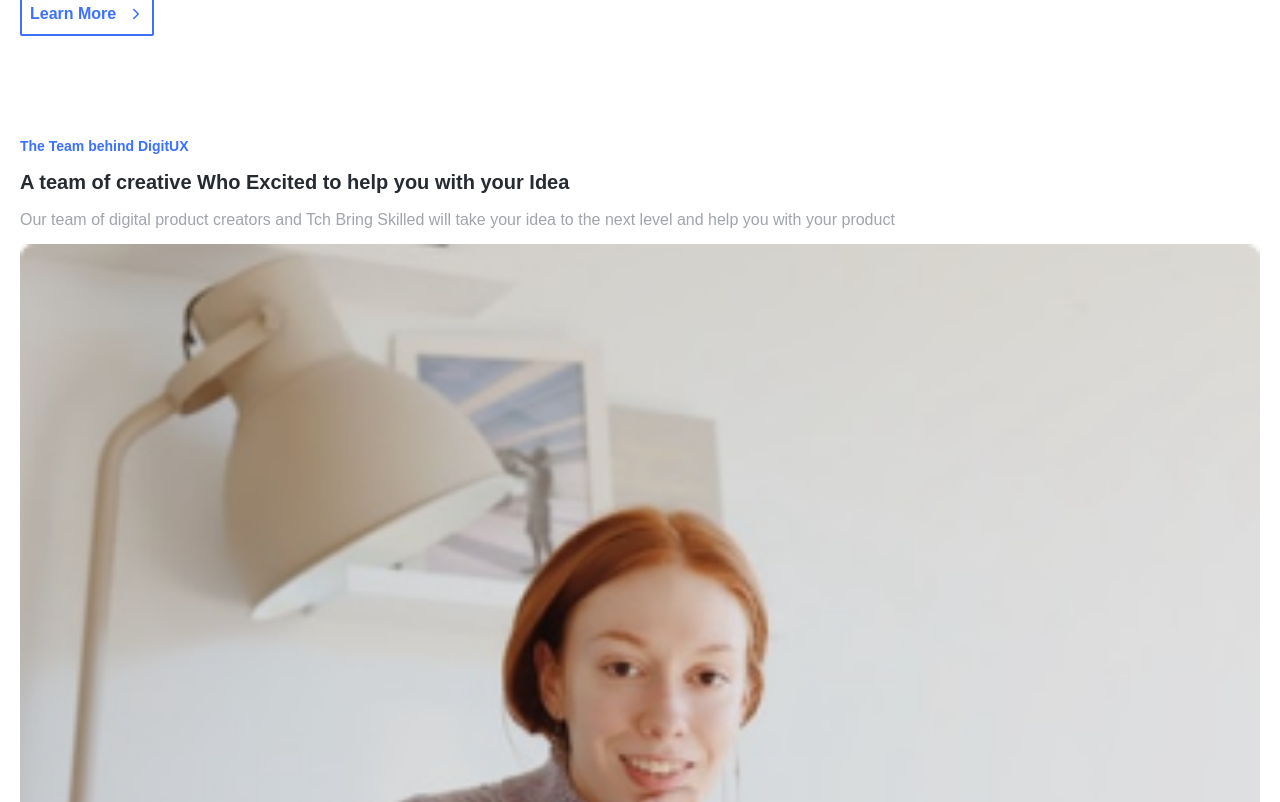
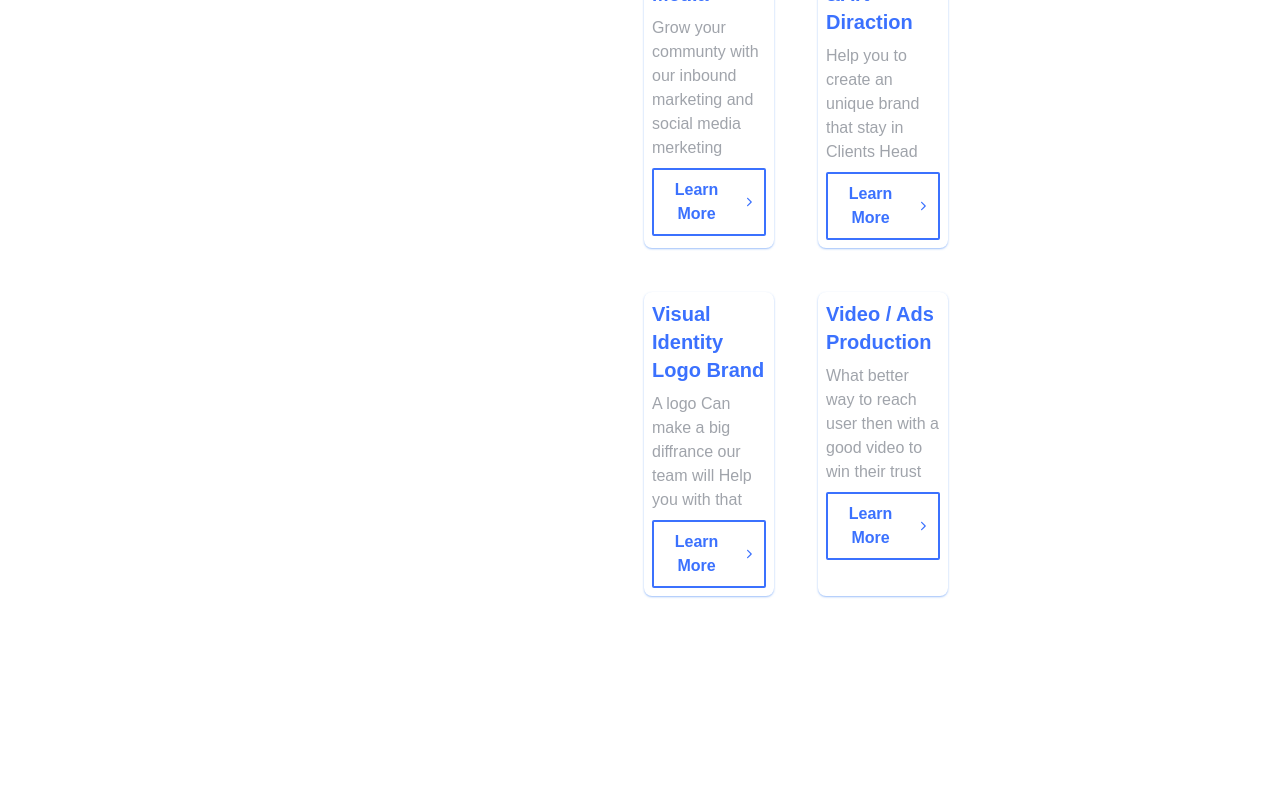
Before and after one commit to youssra-ghninou/i2i-infogerance, a React (Vite) app: page / in a window 1280 px wide. Shown: the part 1660-2462 px from the top of the page. Built offline with nearby package versions, Linux system fonts and the light colour scheme.

Commit message:
still fixing the grid layout for services

```diff
--- a/src/components/Clients.jsx
+++ b/src/components/Clients.jsx
@@ -1,6 +1,9 @@
 import Microsoft from '/images/microsoft.png'
 import Google from '/images/google.png'
 import Spotify from '/images/spotify.png'
+import Tiktok from '/images/tiktok.png'
+import Tesla from '/images/tesla.png'
+import Yassir from '/images/yassir.png'
 
 const Clients = () => {
     return (
@@ -8,10 +11,13 @@ const Clients = () => {
             <div className="font-bold text-xl">
                 Client We helped
             </div>
-            <div className="flex items-center justify-between">
-                <img src={Microsoft} className="w-1/4" alt="" />
-                <img src={Google} className="w-1/4" alt="" />
-                <img src={Spotify} className="w-1/4" alt="" />
+            <div className="flex items-center justify-between flex-wrap gap-5 md:gap-5">
+                <img src={Microsoft} className="w-1/4 md:w-3/12" alt="" />
+                <img src={Google} className="w-1/4 md:w-3/12" alt="" />
+                <img src={Yassir} className="w-1/4 md:w-3/12" alt="" />
+                <img src={Spotify} className="w-1/4 md:w-3/12" alt="" />
+                <img src={Tiktok} className="w-1/4 md:w-3/12" alt="" />
+                <img src={Tesla} className="w-1/4 md:w-3/12" alt="" />
             </div>
         </div>
     );
--- a/src/components/Header.jsx
+++ b/src/components/Header.jsx
@@ -1,11 +1,17 @@
 import CheckServicesButton from "./buttons/CheckServicesButton";
 import TalkButton from "./buttons/TalkButton"
+import HeaderImage from '/images/header.png'
+import Titik from '/images/Titik-titik.png'
+import Arrow from '/images/arrow.png'
+
+
 
 const Header = () => {
     return (
-        <div className="flex">
-        <div className="flex flex-1 flex-col w-full pt-5 justify-center font-poppins gap-5">
-            <div className="text-primary font-bold text-sm">
+        <div className="flex md:grid md:grid-cols-2 ">
+            <div className="flex flex-1 flex-col w-full pt-5 justify-center gap-5 md:relative">
+                <img src={Arrow} alt="" className="hidden lg:block md:absolute md:bottom-12 md:-left-12 md:-z-10 md:w-[55px] "/>
+                <div className="text-primary font-bold  text-sm">
                     Hello,
                 </div>
                 <div className="text-text font-bold text-4xl">
@@ -14,13 +20,14 @@ const Header = () => {
                 <h2 className="font-normal text-gray text-base">
                 A talented team to help you in your journey on creating usefull and easy to use product
                 </h2>
-            <div className="flex flex-col gap-3 lg:flex-row lg:gap-3">
+                <div className="flex flex-col gap-3 md:flex-row md:gap-5 lg:flex-row lg:gap-3">
                     <TalkButton text="Lets talk" className="bg-red-500" />
                     <CheckServicesButton text="Check our Services" />
                 </div>
             </div>
-        <div className="lg:flex-1 hidden lg:flex">
-
+            <div className=" hidden md:block md:relative">
+                <img src={HeaderImage} alt="" />
+                <img src={Titik} alt="" className="md:absolute md:bottom-0 md:right-0 md:-z-10"/>
             </div>
         </div>
     );
--- a/src/components/Navbar.jsx
+++ b/src/components/Navbar.jsx
@@ -9,7 +9,7 @@ const Navbar = () => {
     const [showNav,setShowNav] = useState(false)
 
     return (
-        <nav className="flex sticky top-0 h-14 items-center bg-white justify-between lg:items-center">
+        <nav className="flex sticky z-50 top-0 h-14 items-center bg-white justify-between lg:items-center">
             <div className="w-1/12">
                 <img src={Logo} alt="logo" />
             </div>
--- a/src/components/Services.jsx
+++ b/src/components/Services.jsx
@@ -2,17 +2,17 @@ import ServicesCard from "./cards/ServicesCard";
 
 const Services = () => {
     return (
-        <div className="flex flex-col gap-6">
-            <div className="flex flex-col gap-3">
-                <div className="text-primary font-bold text-sm">
-                    The Services We Offers
-                </div>
-                <div className="font-bold text-xl text-dark">
+        <div class="flex flex-col gap-6 md:grid md:overflow-hidden md:grid-cols-4 md:grid-rows-2 md:gap-2">
+            <div class="md:col-span-2 flex flex-col gap-3">
+            <div className="text-primary font-bold text-sm">
+                     The Services We Offers
+            </div>
+            <div className="font-bold text-xl text-dark">
                 We offer a variaty of services to Help you to grow and build your
                 Brand and help you with Developing your Products
-                </div>
             </div>
-            <ServicesCard/>
+            </div>
+            <div class="md:col-start-3"><ServicesCard/></div>
         </div>
     );
 }
--- a/src/components/Teams.jsx
+++ b/src/components/Teams.jsx
@@ -2,17 +2,20 @@ import TeamCard from "./cards/TeamCard";
 
 const Teams = () => {
     return (
-        <div className="flex flex-col my-20 gap-3">
-            <div className="text-primary font-bold text-sm">
+        <div className="flex flex-col my-20 gap-3 md:flex-row
+                        md:grid md:grid-cols-2 md:gap-12">
+            <div className="flex flex-col gap-3 md:gap-5">
+                <div className="text-primary font-bold text-sm md:text-lg">
                     The Team behind DigitUX
                 </div>
-            <div className="font-bold text-xl text-dark">
+                <div className="font-bold text-xl text-dark md:text-2xl md:font-extrabold">
                     A team of creative Who Excited to help you with your Idea
                 </div>
                 <div className="text-gray font-normal text-base">
                     Our team of digital product creators and Tch Bring Skilled will take your idea to the next level and help you with your product
                 </div>
-            <TeamCard />
+            </div>
+            <TeamCard className=""/>
         </div>
     );
 }
--- a/src/components/cards/ServicesCard.jsx
+++ b/src/components/cards/ServicesCard.jsx
@@ -2,35 +2,41 @@ import ServicesButton from "../buttons/ServicesButton"
 
 const ServicesCard = () => {
     const services = [{
+      id: 1,
         title: 'UI/UX Design ,Web Design',
         content: 'Makeing your product clean and easy to use it the important thing for us',
       },
       {
+        id: 2,
         title: 'Web/App Development',
         content: 'Our Team will use the top  technologies to develope your product',
       },
       {
+        id: 3,
         title: 'Marketing Digital,Social Media ',
         content: 'Grow your communty with our inbound marketing and social media merketing',
       },
       {
+        id: 4,
         title: 'Brand Stratgey &Art Diraction',
         content: 'Help you to create an unique brand that stay in Clients Head',
       },
       {
+        id: 5,
         title: 'Visual Identity Logo Brand',
         content: 'A logo Can make a big diffrance our team will Help you with that',
       },
       {
+        id: 6,
         title: 'Video / Ads Production',
         content: 'What better way to reach user then with a good video to win their trust',
       },
     ];
     return (
-        <div className="flex flex-col gap-11">
-            {services.map(({title,content}) => {
+        <div className="flex flex-col gap-11  md:grid md:grid-cols-2">
+            {services.map(({id,title,content}) => {
             return(
-                <div key={title} className="flex flex-col gap-2">
+                <div key={id} className="flex flex-col p-2 gap-2 shadow-sm rounded-lg hover:shadow-red-500/40 shadow-blue-500/50">
                     <div className="text-primary font-bold text-xl">
                         {title}
                     </div>
--- a/src/components/cards/TeamCard.jsx
+++ b/src/components/cards/TeamCard.jsx
@@ -1,9 +1,15 @@
 import SliderButton from '../buttons/SliderButtons'
 import Jamila from '/images/team.png'
-const TeamCard = () => {
+import Titik from '/images/Titik-titik.png'
+const TeamCard = (props) => {
     return (
-        <div className="flex flex-col gap-2">
-            <img src={Jamila} alt="" />
+        <div className={`flex flex-col gap-2`+ props.className}>
+            <div className="md:relative">
+                <img src={Jamila} alt="" className='md:w-2/3 ' />
+                <img src={Titik} alt=""
+                className='hidden md:block md:absolute md:-z-10
+                            md:right-6 md:-top-5 md:w-2/3'/>
+            </div>
             <div className="text-dark font-bold text-base">
                 Jamila Smail
             </div>
```
Also changed, not shown: public/images/arrow.png (added). Lines whose indentation alone changed are shown as unchanged.
